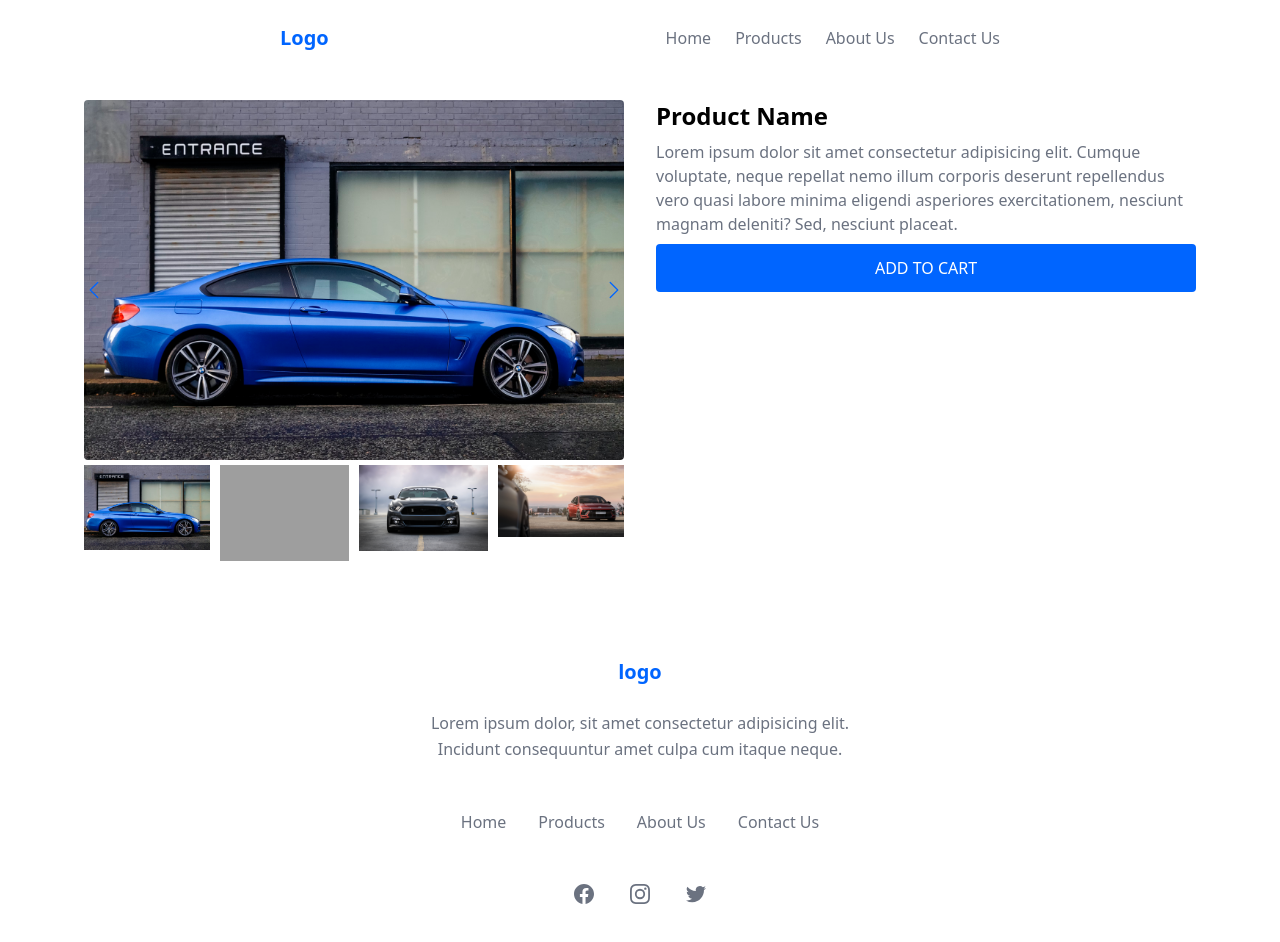
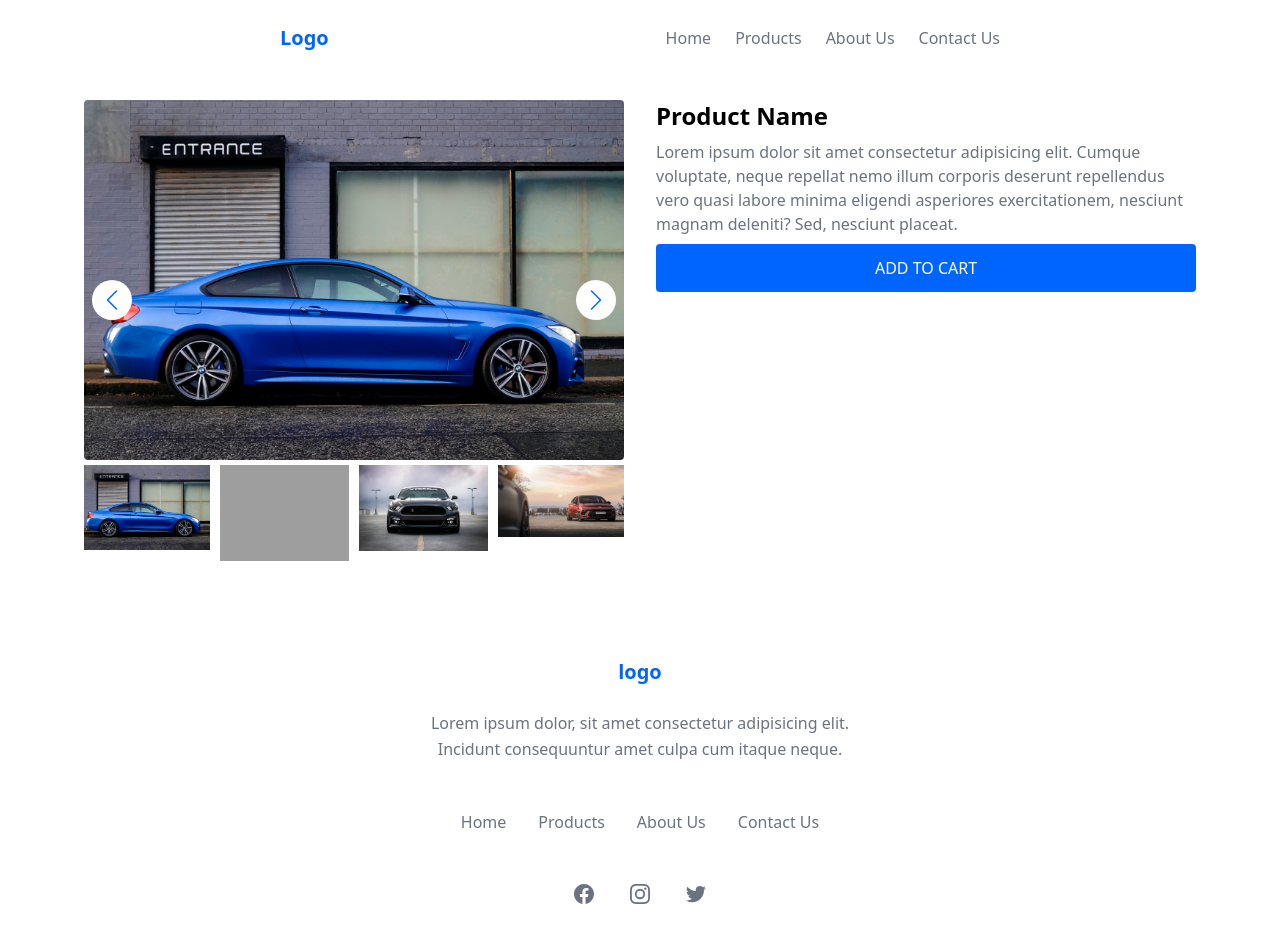
Before and after one commit to its-zyke/Car-ecommerce, a website: page dist/product_details.html in a window 1280 px wide. Drawn offline with Linux system fonts and the light colour scheme; grey boxes are pictures that could not be loaded.

Commit message:
make chevron visible

```diff
--- a/dist/product_details.html
+++ b/dist/product_details.html
@@ -78,14 +78,14 @@
             <div class="w-full px-4 mb-8 md:w-1/2 md:mb-1">
               <div class="sticky top-0 z-50 overflow-hidden">
                 <div class="relative">
-                  <a class="absolute left-0 transform lg:ml-2 top-1/2 translate-1/2" href="#" onclick="prevImage()">
-                    <svg xmlns="http://www.w3.org/2000/svg" width="16" height="16" fill="currentColor" class="w-5 h-5 bi bi-chevron-left text-primary" viewBox="0 0 16 16">
+                  <a class="absolute left-0 transform lg:ml-2 top-1/2 translate-1/2 ml-2" href="#" onclick="prevImage()">
+                    <svg xmlns="http://www.w3.org/2000/svg" width="16" height="16" fill="currentColor" class="w-[40px] h-[40px] bi bi-chevron-left text-primary bg-white p-2 rounded-[50%]" viewBox="0 0 16 16">
                       <path fill-rule="evenodd" d="M11.354 1.646a.5.5 0 0 1 0 .708L5.707 8l5.647 5.646a.5.5 0 0 1-.708.708l-6-6a.5.5 0 0 1 0-.708l6-6a.5.5 0 0 1 .708 0z"></path>
                     </svg>
                   </a>
                   <img id="productImage" class="object-cover w-full lg:h-1/2 rounded" src="img/car1.png" alt="">
-                  <a class="absolute right-0 transform lg:mr-2 top-1/2 translate-1/2" href="#" onclick="nextImage()">
-                    <svg xmlns="http://www.w3.org/2000/svg" width="16" height="16" fill="currentColor" class="w-5 h-5 bi bi-chevron-right text-primary" viewBox="0 0 16 16">
+                  <a class="absolute right-0 transform lg:mr-2 top-1/2 translate-1/2 mr-2" href="#" onclick="nextImage()">
+                    <svg xmlns="http://www.w3.org/2000/svg" width="16" height="16" fill="currentColor" class="w-[40px] h-[40px] bi bi-chevron-right text-primary bg-white p-2 rounded-[50%]" viewBox="0 0 16 16">
                       <path fill-rule="evenodd" d="M4.646 1.646a.5.5 0 0 1 .708 0l6 6a.5.5 0 0 1 0 .708l-6 6a.5.5 0 0 1-.708-.708L10.293 8 4.646 2.354a.5.5 0 0 1 0-.708z"></path>
                     </svg>
                   </a>
```
Also changed, not shown: dist/product.html (+7 -4 lines), dist/output.css.
